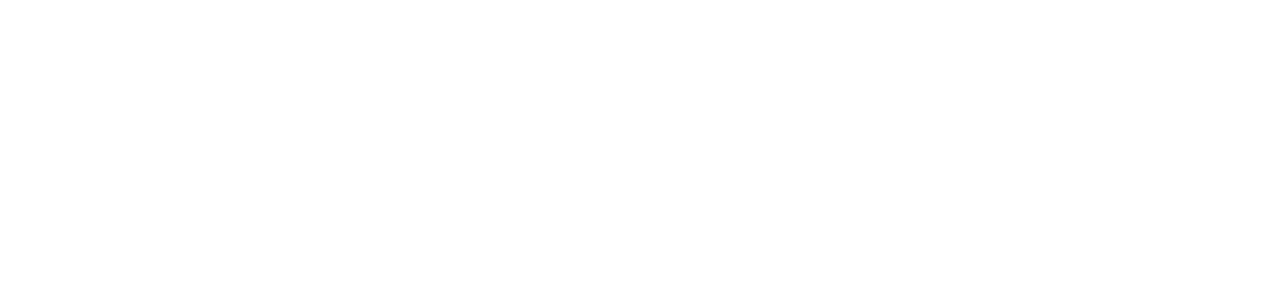
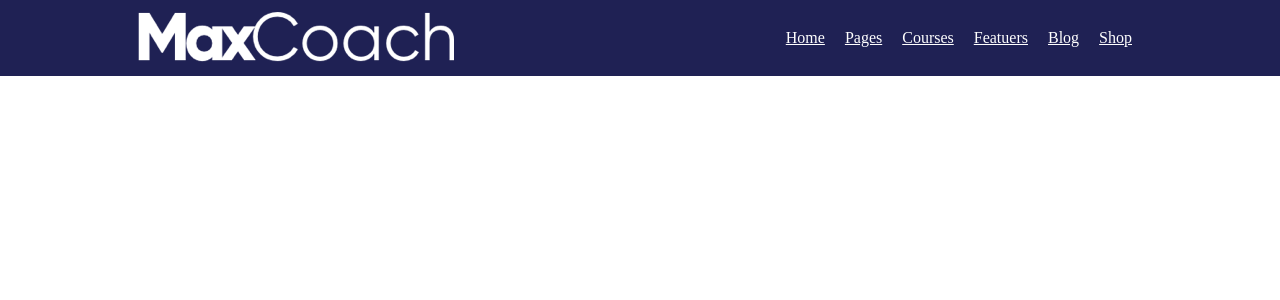
Before and after one commit to StefanoMRC/proj-html-vuejs, a Vue app: page / in a window 1280 px wide. Shown: the top 300 px of the page. Built offline with nearby package versions, Linux system fonts and the light colour scheme.

Commit message:
inizio header

```diff
--- a/src/App.vue
+++ b/src/App.vue
@@ -1,20 +1,37 @@
 <template>
   <div id="app">
-
+    <HeaderComp/>
   </div>
 </template>
 
 <script>
 
-
+import HeaderComp from './components/header/HeaderComp.vue'
 export default {
   name: 'App',
   components: {
-
+    HeaderComp,
   }
 }
 </script>
 
 <style lang="scss">
+  *{
+    margin: 0;
+    padding: 0;
+    box-sizing: border-box;
+  }
+  .flex{
+    display: flex;
+  }
+  .between{
+    justify-content: space-between;
+  }
+  .align_center{
+    align-items: center;
+  }
+  .bg_dark_blue{
+    background: #1f2154;
 
+  }
 </style>
--- a/src/components/HelloWorld.vue
+++ b/src/components/HelloWorld.vue
@@ -1,5 +1,5 @@
 <template>
-  <div >
+  <div>
 
   </div>
 </template>
--- /dev/null
+++ b/src/components/header/HeaderComp.vue
@@ -0,0 +1,68 @@
+<template>
+    <div class="bg_dark_blue ">
+        <div class="flex between align_cente cont_header">
+            <div><img src="../../assets/img/light-logo.png" alt="immagine logo"></div>
+            <div class="flex align_cente">
+                <ul class="flex ">
+                    <MenuComp v-for="(element, index) in listaMenu" :key="index" :nome='element.nome'
+                        :link='element.link' />
+                </ul>
+
+            </div>
+        </div>
+
+    </div>
+</template>
+
+<script>
+    import MenuComp from './MenuComp.vue'
+    export default {
+        name: 'HeaderComp',
+        components: {
+            MenuComp
+        },
+        data() {
+            return {
+                listaMenu: [{
+                        nome: 'Home',
+                        link: 'home/'
+                    },
+                    {
+                        nome: 'Pages',
+                        link: 'pages/'
+                    },
+                    {
+                        nome: 'Courses',
+                        link: 'courses/'
+                    },
+                    {
+                        nome: 'Featuers',
+                        link: 'featuers/'
+                    },
+                    {
+                        nome: 'Blog',
+                        link: 'blog/'
+                    },
+                    {
+                        nome: 'Shop',
+                        link: 'shop/'
+                    },
+                ]
+            }
+        },
+
+    }
+</script>
+
+<!-- Add "scoped" attribute to limit CSS to this component only -->
+<style scoped lang="scss">
+.cont_header{
+    width: 80%;
+    margin: auto;
+    padding: 10px;
+    ul {
+        list-style-type: none;
+    }
+}
+
+</style>
--- /dev/null
+++ b/src/components/header/MenuComp.vue
@@ -0,0 +1,28 @@
+<template>
+      <li class="flex align_center">
+          <a :href="link">{{nome}}</a>
+      </li>
+</template>
+
+<script>
+export default {
+  name: 'MenuComp',
+  props:{
+      'nome':String,
+      'link':String
+
+  }
+
+}
+</script>
+
+<!-- Add "scoped" attribute to limit CSS to this component only -->
+<style scoped lang="scss">
+    li{
+
+        a{
+            color: white;
+            margin: 0 10px;
+        }
+    }
+</style>
```
